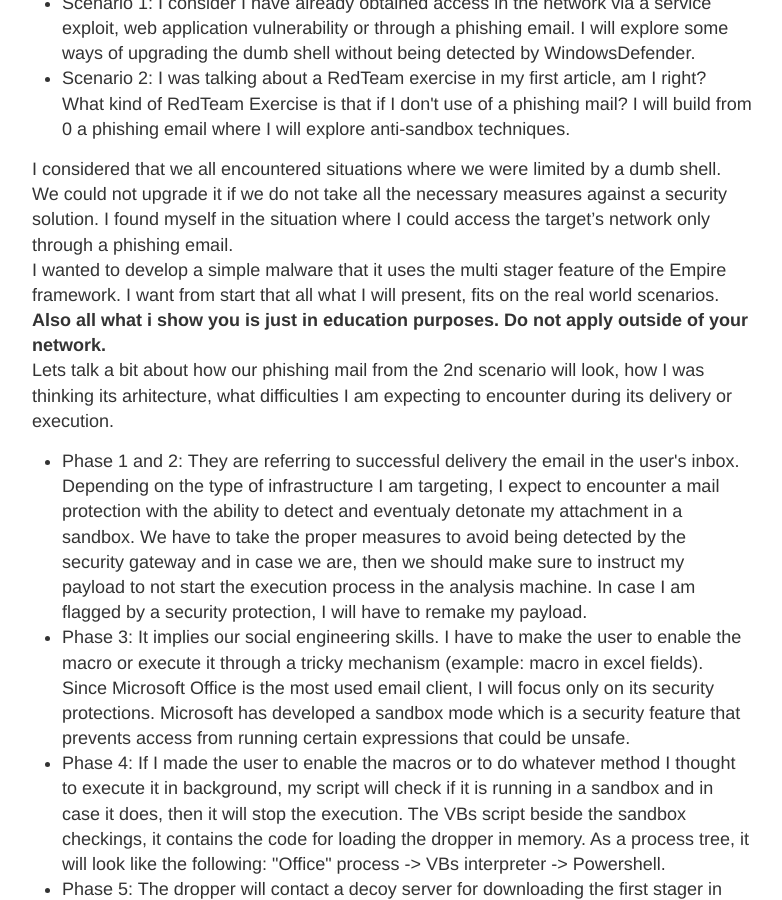
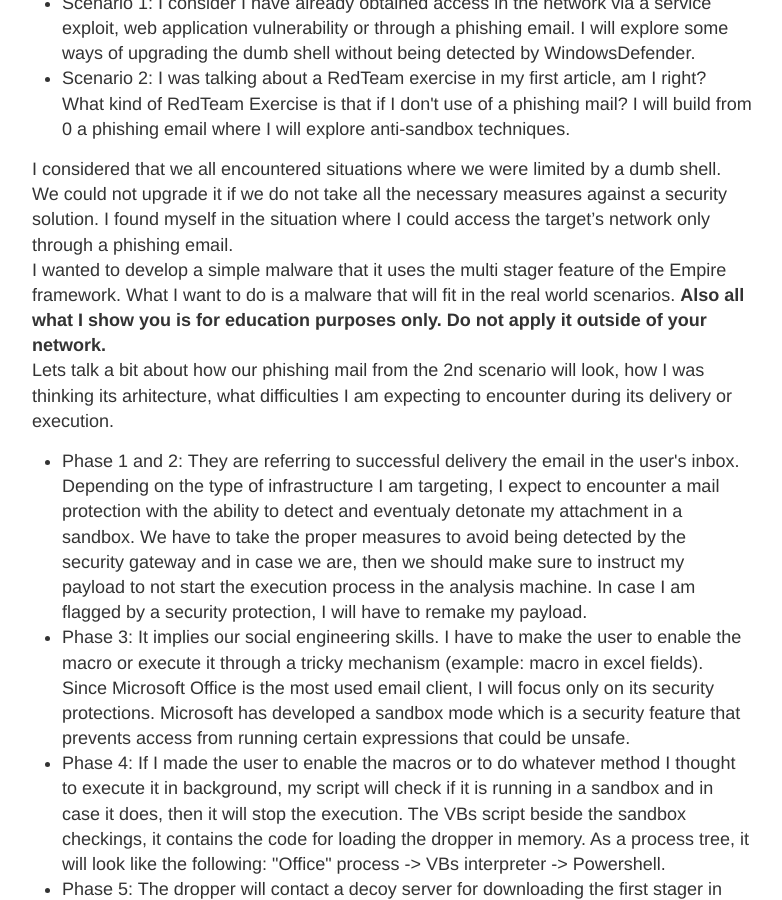
Before and after one commit to whmacmac/test, a Jekyll site: the page built from _posts/2020-04-22-RedTeam-Exercises-with-OpenSource-Tools-Part-2.md, in a window 1280 px wide and 900 px high, scrolled down 731 px. Shown: the whole window, without its empty margins (248-1030 px from the left). Built offline with Jekyll 4.4.1, drawn with Linux system fonts in a browser that asks for light colours.

Commit message:
Update 2020-04-22-RedTeam-Exercises-with-OpenSource-Tools-Part-2.md

```diff
--- a/_posts/2020-04-22-RedTeam-Exercises-with-OpenSource-Tools-Part-2.md
+++ b/_posts/2020-04-22-RedTeam-Exercises-with-OpenSource-Tools-Part-2.md
@@ -23,7 +23,7 @@ I finished the first part promising that I will apply the theory on some real wo
 </ul>
 
 I considered that we all encountered situations where we were limited by a dumb shell. We could not upgrade it if we do not take all the necessary measures against a security solution. I found myself in the situation where I could access the target's network only through a phishing email.<br/>
-I wanted to develop a simple malware that it uses the multi stager feature of the Empire framework. I want from start that all what I will present, fits on the real world scenarios. <b>Also all what i show you is just in education purposes. Do not apply outside of your network.</b><br/>
+I wanted to develop a simple malware that it uses the multi stager feature of the Empire framework. What I want to do is a malware that will fit in the real world scenarios. <b>Also all what I show you is for education purposes only. Do not apply it outside of your network.</b><br/>
 Lets talk a bit about how our phishing mail from the 2nd scenario will look, how I was thinking its arhitecture, what difficulties I am expecting to encounter during its delivery or execution.
 
 <ul>
```
